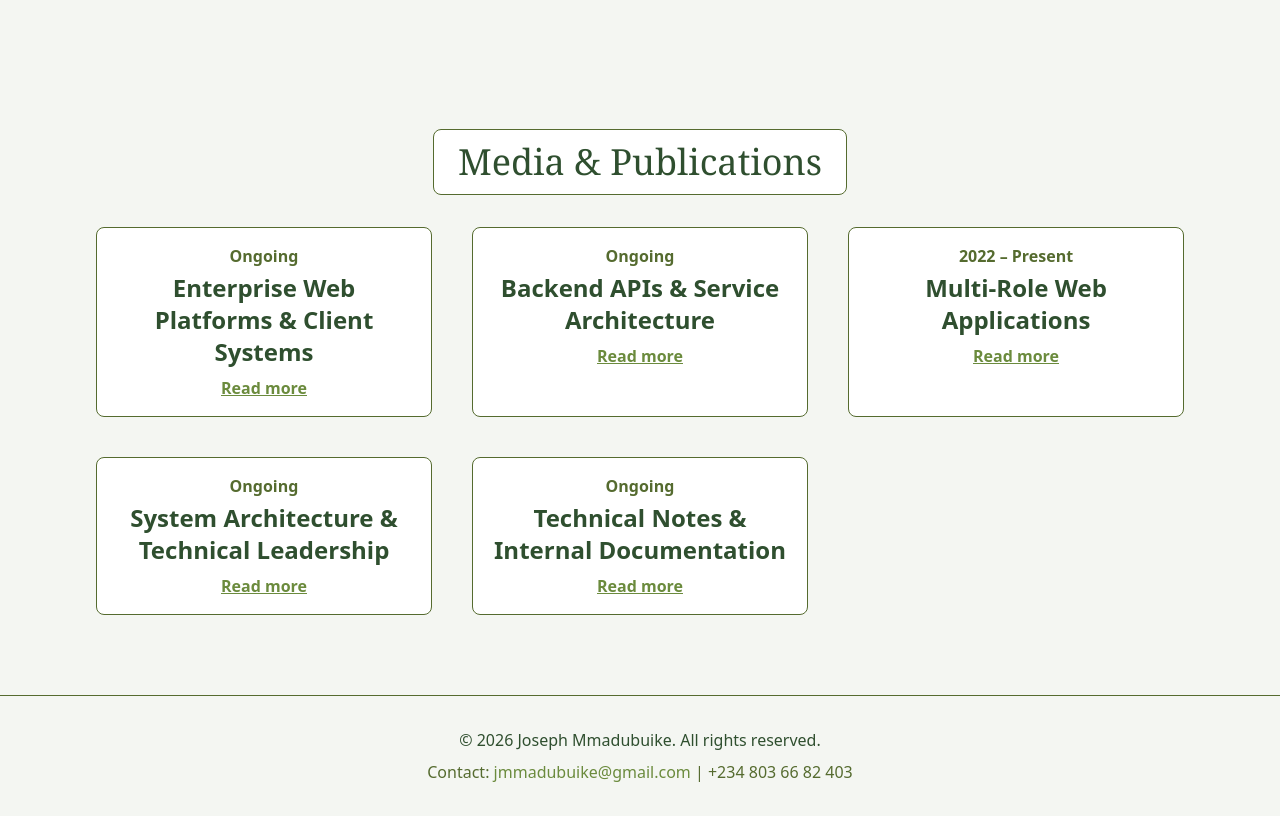
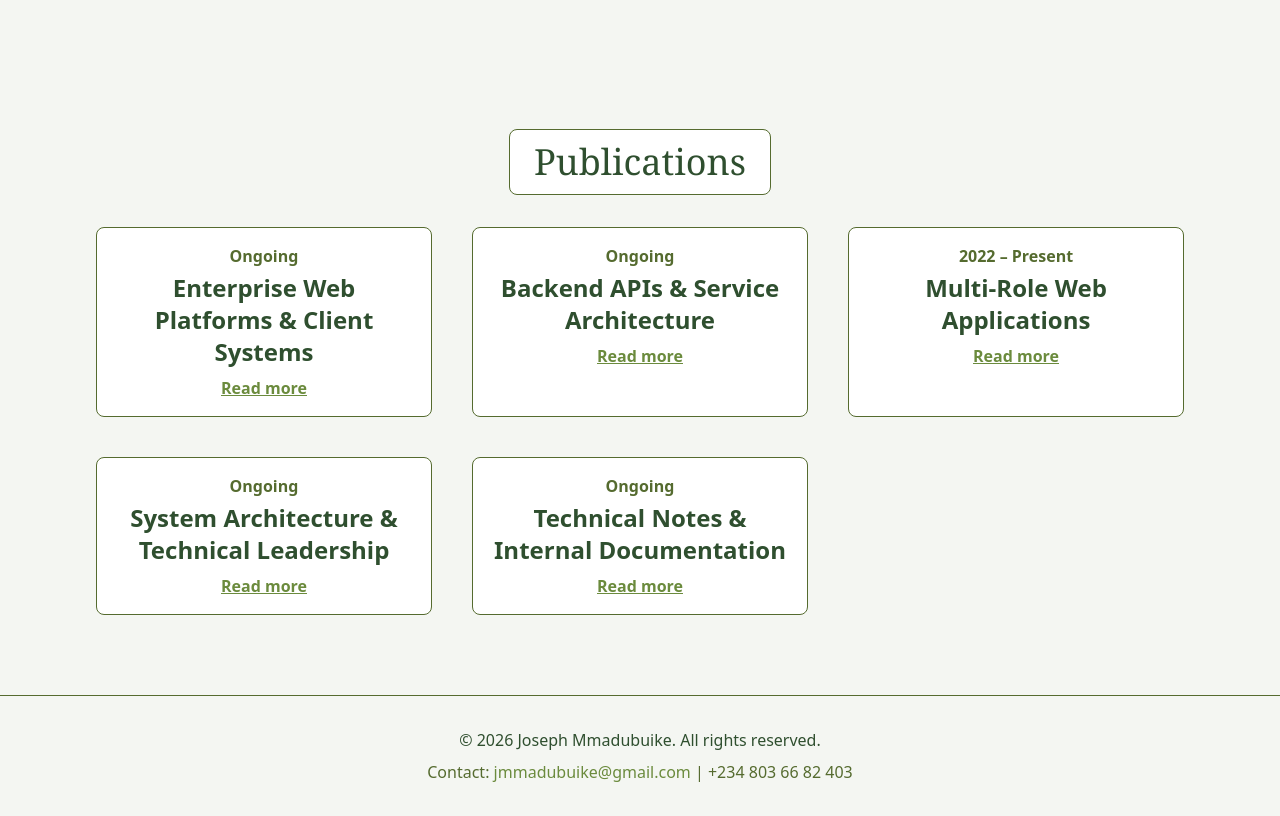
Before and after one commit to Jmmadubuike/portfolio, a Next.js app: page / in a window 1280 px wide. Shown: the part 5020-5836 px from the top of the page. Built offline with nearby package versions, Linux system fonts and the light colour scheme.

Commit message:
first commit

```diff
--- a/app/page.tsx
+++ b/app/page.tsx
@@ -90,7 +90,7 @@ export default function Page() {
         {/* MEDIA */}
         <Section id="media" className="mt-12">
           <MediaArchive
-            title="Media & Publications"
+            title="Publications"
             items={mediaItems}
           />
         </Section>
```
